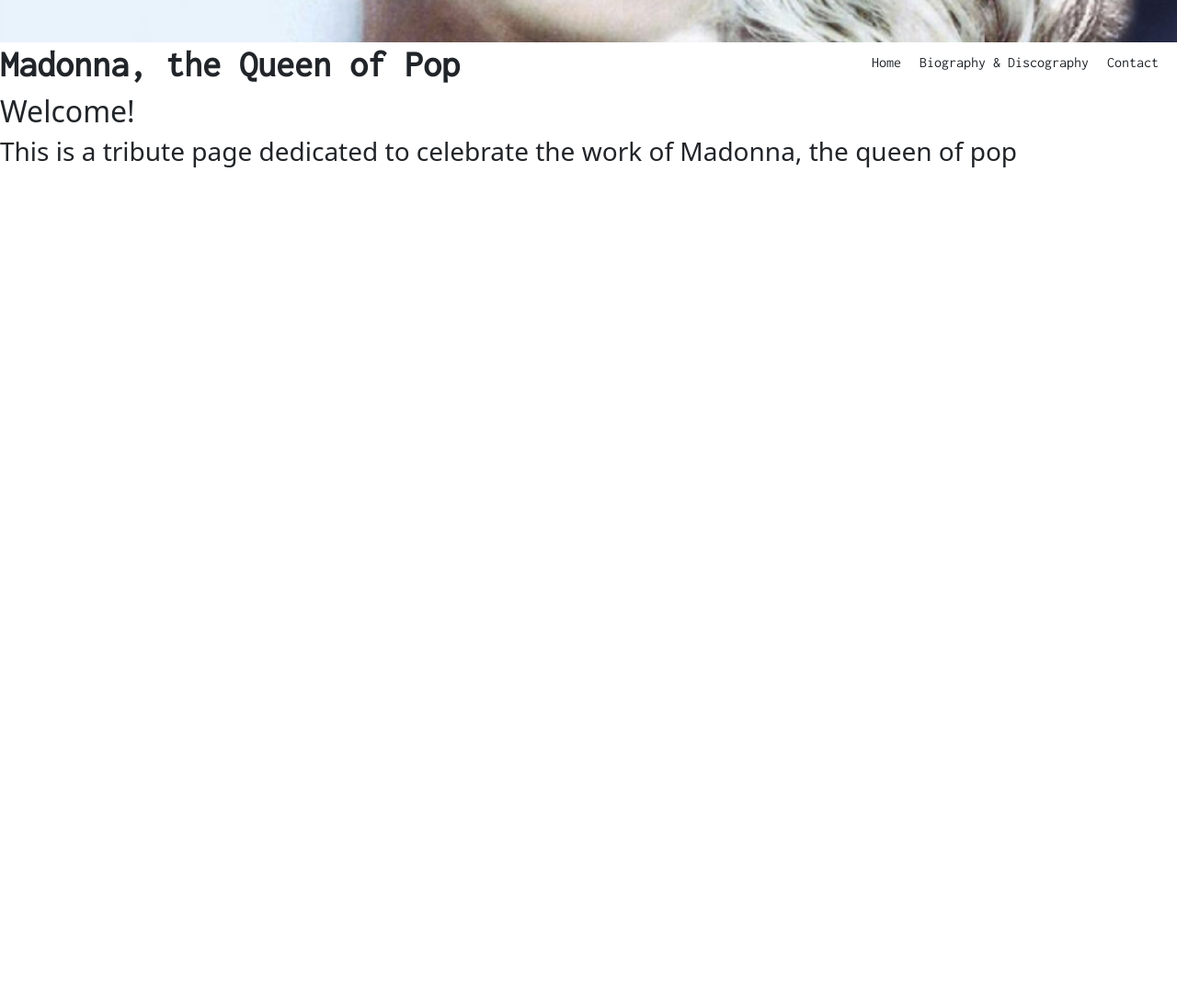
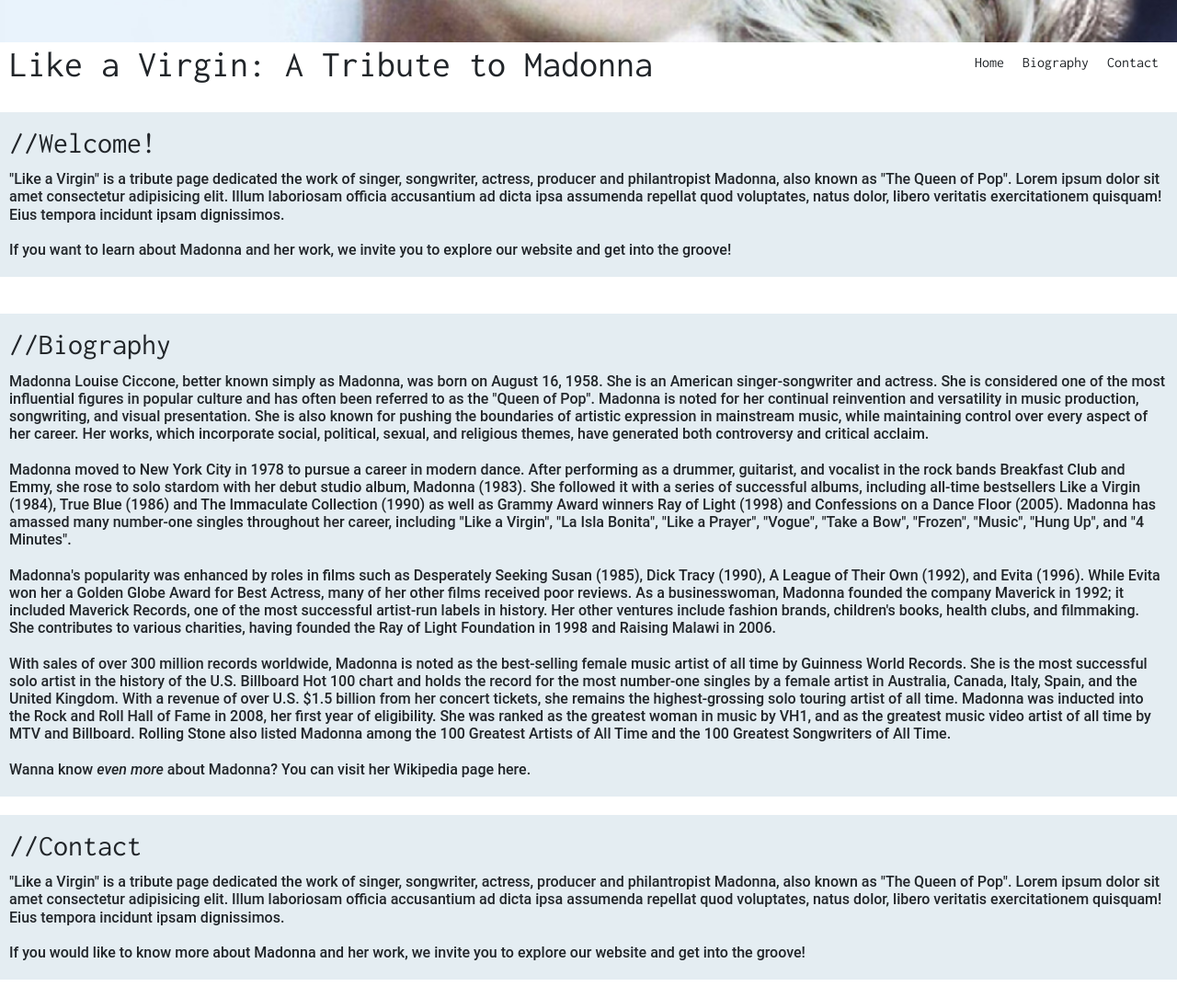
Before and after one commit to priscilla-wettlen/madonna-tribute-page, a plain HTML site: page index.html in a window 1280 px wide. Shown: the part 400-1485 px from the top of the page at 92% size. Before the commit the page ends 800 px from the top, so only its background shows below. Drawn offline with nearby package versions, Linux system fonts and the light colour scheme.

Commit message:
main layout structure done. still needs content

```diff
--- a/index.html
+++ b/index.html
@@ -12,18 +12,18 @@
         href="https://fonts.googleapis.com/css2?family=Inconsolata:wght@300;400&family=Playfair+Display+SC:ital@0;1&display=swap"
         rel="stylesheet">
     <link rel="stylesheet" href="styles/styles.css" >
-    <title>Madonna, the Queen of Pop</title>
+    <title>Like a Virgin: A Tribute to Madonna</title>
 </head>
 <body>
     <header>
         <div class="container-fluid">
             <img src="/images/madonna_header.png" alt="A header with a picture of the singer Madonna">
             <div class="title">
-                <h1>Madonna, the Queen of Pop</h1>
+                <h1>Like a Virgin: A Tribute to Madonna</h1>
                 <nav>
                     <ul>
                         <li>Home</li>
-                        <li>Biography & Discography</li>
+                        <li>Biography</li>
                         <li>Contact</li>
                     </ul>
                 </nav>
@@ -31,9 +31,70 @@
         </div>
     </header>
     <main>
-        <section>
-            <h2>Welcome!</h2>
-            <h3>This is a tribute page dedicated to celebrate the work of Madonna, the queen of pop</h3>
+        <section id="Home">
+            <h2>//Welcome!</h2>
+            <h3>"Like a Virgin" is a tribute page dedicated the work of singer, songwriter,
+                actress, producer and philantropist Madonna, also known as "The Queen of Pop".
+                Lorem ipsum dolor sit amet consectetur adipisicing elit. Illum laboriosam officia
+                accusantium ad dicta ipsa assumenda repellat quod voluptates, natus dolor, libero
+                veritatis exercitationem quisquam! Eius tempora incidunt ipsam dignissimos.
+                <br>
+                <br>
+                If you want to learn about Madonna and her work, we invite you to explore
+                our website and get into the groove!
+            </h3>
+        </section>
+        <section id="Bio">
+            <h2>//Biography</h2>
+            <h3>Madonna Louise Ciccone, better known simply as Madonna, was born on August 16, 1958. She is an American singer-songwriter and
+            actress. She is considered one of the most influential figures in popular culture and has often been referred to as the
+            "Queen of Pop". Madonna is noted for her continual reinvention and versatility in music production, songwriting, and
+            visual presentation. She is also known for pushing the boundaries of artistic expression in mainstream music, while
+            maintaining control over every aspect of her career. Her works, which incorporate social, political, sexual, and
+            religious themes, have generated both controversy and critical acclaim.
+            <br>
+            <br>
+            Madonna moved to New York City in 1978 to pursue a career in modern dance. After performing as a drummer, guitarist, and
+            vocalist in the rock bands Breakfast Club and Emmy, she rose to solo stardom with her debut studio album, Madonna
+            (1983). She followed it with a series of successful albums, including all-time bestsellers Like a Virgin (1984), True
+            Blue (1986) and The Immaculate Collection (1990) as well as Grammy Award winners Ray of Light (1998) and Confessions on
+            a Dance Floor (2005). Madonna has amassed many number-one singles throughout her career, including "Like a Virgin", "La
+            Isla Bonita", "Like a Prayer", "Vogue", "Take a Bow", "Frozen", "Music", "Hung Up", and "4 Minutes".
+            <br>
+            <br>
+            Madonna's popularity was enhanced by roles in films such as Desperately Seeking Susan (1985), Dick Tracy (1990), A
+            League of Their Own (1992), and Evita (1996). While Evita won her a Golden Globe Award for Best Actress, many of her
+            other films received poor reviews. As a businesswoman, Madonna founded the company Maverick in 1992; it included
+            Maverick Records, one of the most successful artist-run labels in history. Her other ventures include fashion brands,
+            children's books, health clubs, and filmmaking. She contributes to various charities, having founded the Ray of Light
+            Foundation in 1998 and Raising Malawi in 2006.
+            <br>
+            <br>
+            With sales of over 300 million records worldwide, Madonna is noted as the best-selling female music artist of all time
+            by Guinness World Records. She is the most successful solo artist in the history of the U.S. Billboard Hot 100 chart and
+            holds the record for the most number-one singles by a female artist in Australia, Canada, Italy, Spain, and the United
+            Kingdom. With a revenue of over U.S. $1.5 billion from her concert tickets, she remains the highest-grossing solo
+            touring artist of all time. Madonna was inducted into the Rock and Roll Hall of Fame in 2008, her first year of
+            eligibility. She was ranked as the greatest woman in music by VH1, and as the greatest music video artist of all time by
+            MTV and Billboard. Rolling Stone also listed Madonna among the 100 Greatest Artists of All Time and the 100 Greatest
+            Songwriters of All Time.
+            <br>
+            <br>
+            Wanna know <i>even more</i> about Madonna? You can visit her Wikipedia page here.
+            </h3>
+        </section>
+        <section id="Contact">
+            <h2>//Contact</h2>
+            <h3>"Like a Virgin" is a tribute page dedicated the work of singer, songwriter,
+                actress, producer and philantropist Madonna, also known as "The Queen of Pop".
+                Lorem ipsum dolor sit amet consectetur adipisicing elit. Illum laboriosam officia
+                accusantium ad dicta ipsa assumenda repellat quod voluptates, natus dolor, libero
+                veritatis exercitationem quisquam! Eius tempora incidunt ipsam dignissimos.
+                <br>
+                <br>
+                If you would like to know more about Madonna and her work, we invite you to explore
+                our website and get into the groove!
+            </h3>
         </section>
 
     </main>
--- a/styles/_header.scss
+++ b/styles/_header.scss
@@ -2,9 +2,15 @@
 
 @import 'nav';
 
+header {
+    margin-bottom: 20px;
+
+}
+
 .container-fluid {
     margin: 0%;
     padding: 0%;
+
 }
 
 img {
@@ -16,11 +22,11 @@ img {
 .title {
     display: flex;
     justify-content: space-between;
+
 }
 
 h1 {
     font-family: variables.$heading-font;
-    font-weight: bold;
-    text-align: right;
-    margin-right: 10px;
+    text-align: left;
+    margin-left: 10px;
 }
--- a/styles/_main.scss
+++ b/styles/_main.scss
@@ -0,0 +1,32 @@
+@use 'variables';
+
+
+
+#Home {
+    background-color: #E4EDF2;
+    margin-bottom: 40px;
+    padding: 5px 0px 10px 0px;
+}
+
+#Bio {
+    background-color: #E4EDF2;
+    margin-bottom: 20px;
+    padding: 5px 0px 10px 0px;
+}
+
+#Contact {
+    background-color: #E4EDF2;
+    margin-bottom: 20px;
+    padding: 5px 0px 10px 0px;
+}
+
+h2{
+    font-family: variables.$heading-font;
+    margin: 10px;
+}
+
+h3{
+    font-family: variables.$main-font;
+    font-size: 1rem;
+    margin: 10px;
+}
--- a/styles/_nav.scss
+++ b/styles/_nav.scss
@@ -11,6 +11,7 @@ ul {
     align-items: flex-end;
     list-style: none;
     margin-top: 10px;
+
 }
 
 li {
```
Also changed, not shown: styles/styles.css.
